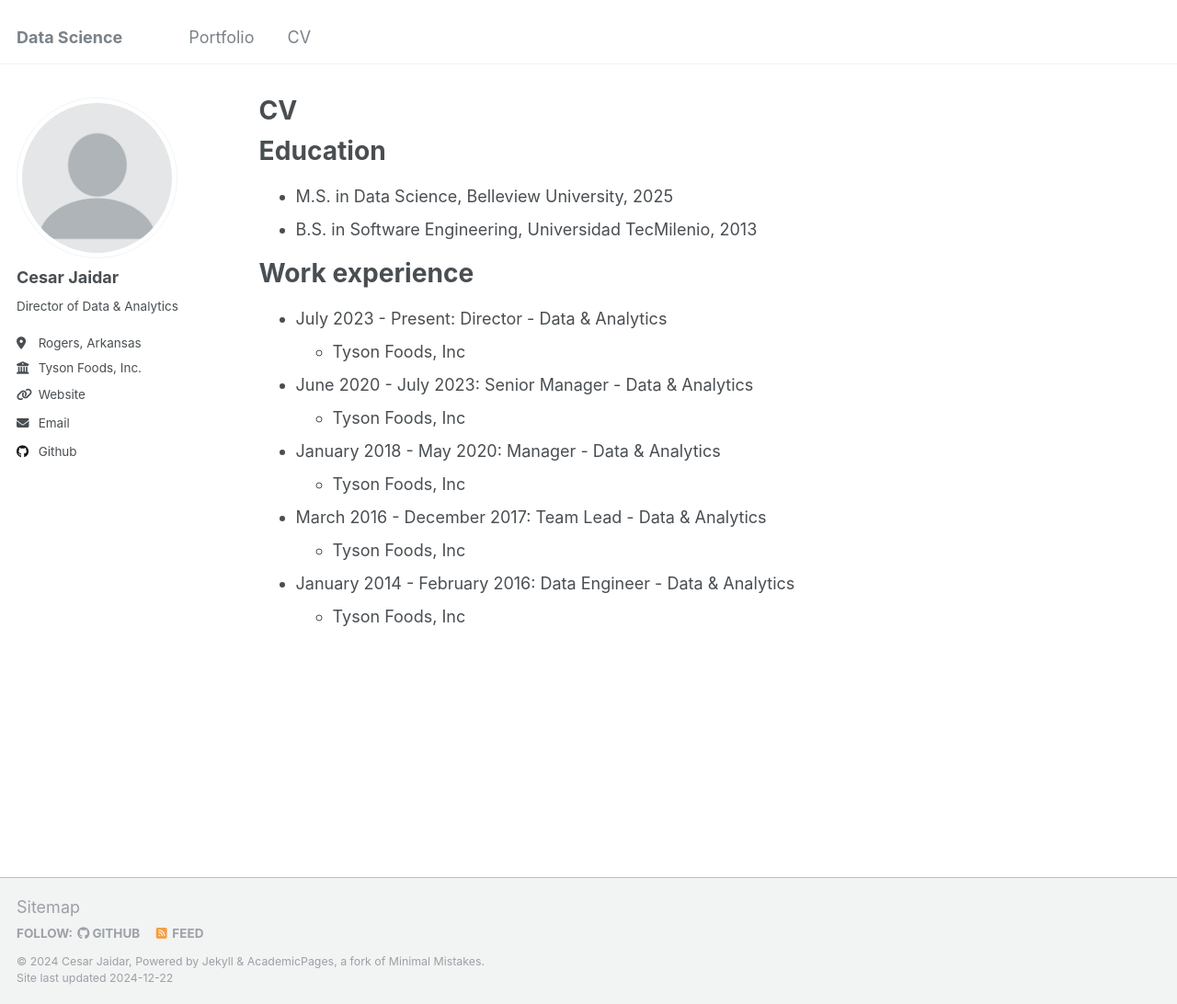
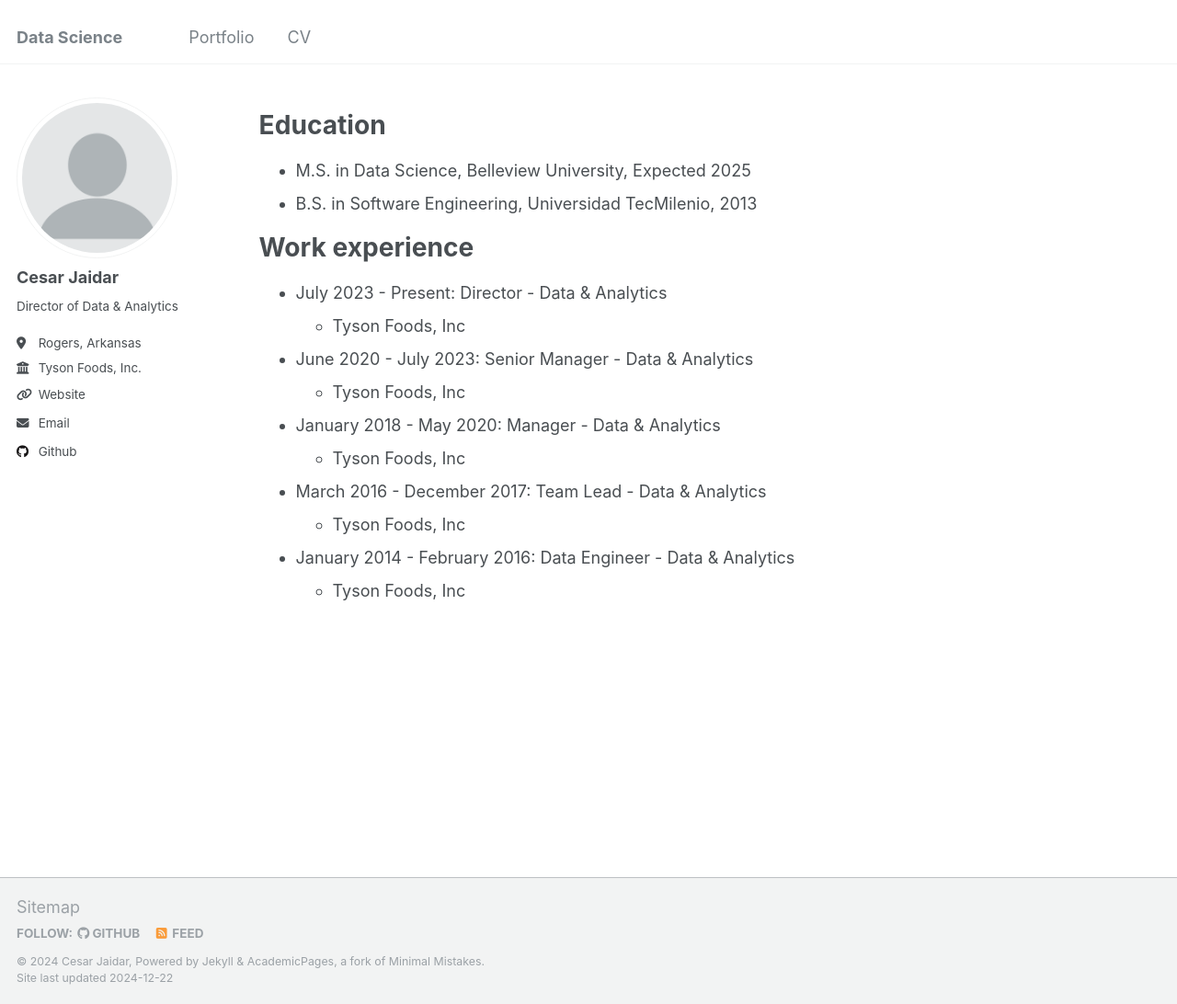
Before and after one commit to cesarjaidar/portfolio, a Jekyll site: the page built from _pages/cv.md, in a window 1280 px wide and 1092 px high. Shown: the whole window at 92% size. Built offline with Jekyll 4.4.1, drawn with Linux system fonts in a browser that asks for light colours.

Commit message:
Update cv.md

```diff
--- a/_pages/cv.md
+++ b/_pages/cv.md
@@ -1,6 +1,6 @@
 ---
 layout: archive
-title: "CV"
+title: ""
 permalink: /cv/
 author_profile: true
 redirect_from:
@@ -11,7 +11,7 @@ redirect_from:
 
 Education
 ======
-* M.S. in Data Science, Belleview University, 2025
+* M.S. in Data Science, Belleview University, Expected 2025
 * B.S. in Software Engineering, Universidad TecMilenio, 2013
 
 Work experience
```
